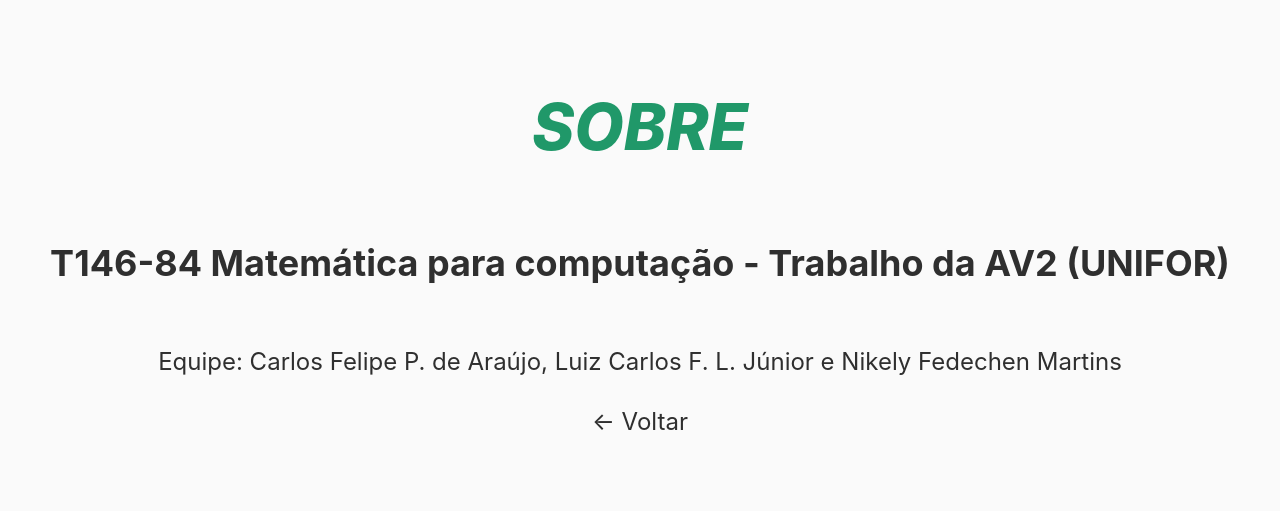
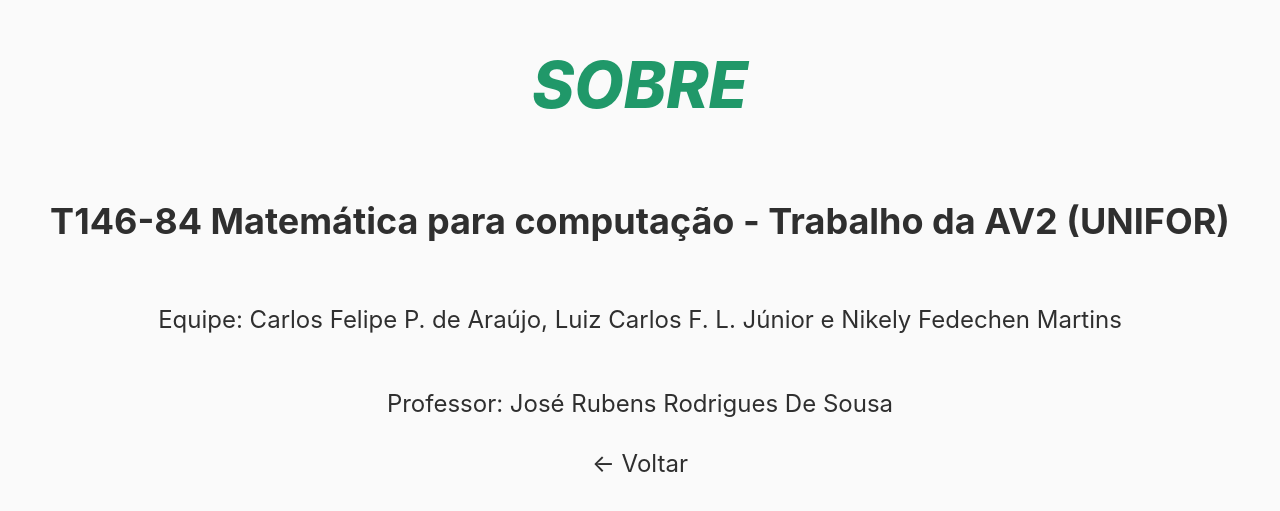
Before and after one commit to carlosxfelipe/megasena, a Next.js app: page /about in a window 1280 px wide. Shown: the part 123-634 px from the top of the page. Built offline with nearby package versions, Linux system fonts and the light colour scheme.

Commit message:
tela de sobre

```diff
--- a/pages/about.tsx
+++ b/pages/about.tsx
@@ -17,6 +17,7 @@
             Equipe: Carlos Felipe P. de Araújo, Luiz Carlos F. L. Júnior e
             Nikely Fedechen Martins
           </p>
+          <p>Professor: José Rubens Rodrigues De Sousa</p>
           <Link href="/">
             <a>&larr; Voltar</a>
           </Link>
```
